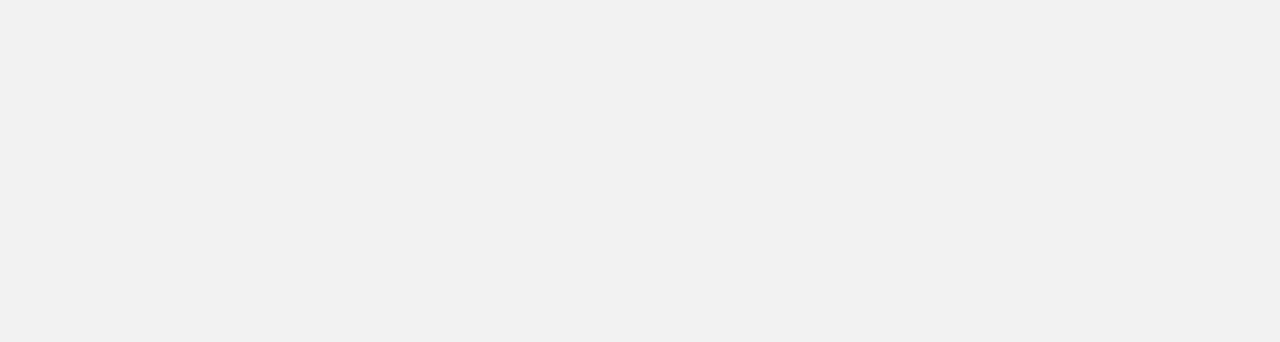
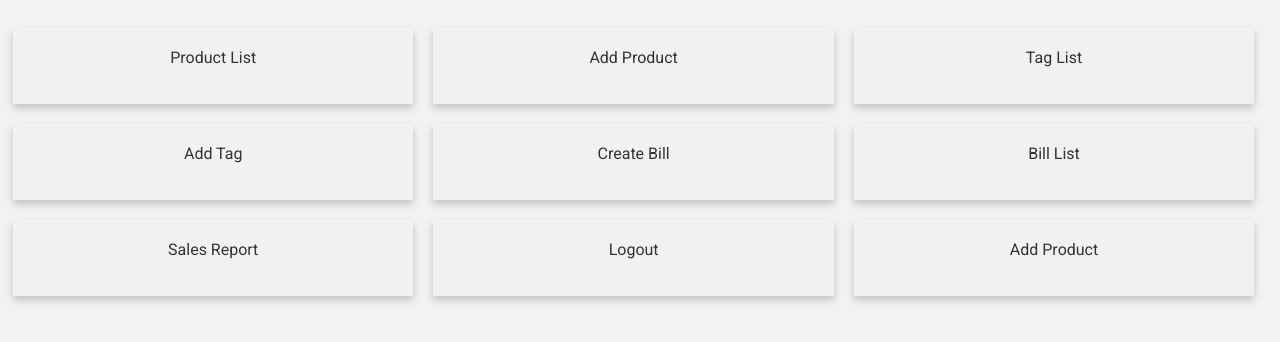
Before and after one commit to nikhilhirulkar/cake-shop, an Angular app: page /home in a window 1280 px wide. Before the commit this address led to /. Shown: the top 342 px of the page. Built offline with nearby package versions, Linux system fonts and the light colour scheme.

Commit message:
add home page

```diff
--- a/src/app/app-routing.module.ts
+++ b/src/app/app-routing.module.ts
@@ -1,10 +1,13 @@
 import { NgModule } from '@angular/core';
 import { Routes, RouterModule } from '@angular/router';
 import { LoginComponent }  from './login/login.component';
+import { HomeComponent } from './home/home.component';
+
 
 
 const routes: Routes = [
-  { path: '', component: LoginComponent }
+  { path: '', component: LoginComponent },
+  { path: 'home', component: HomeComponent },
 ];
 
 @NgModule({
--- a/src/app/app.module.ts
+++ b/src/app/app.module.ts
@@ -8,13 +8,16 @@ import { LoginComponent } from './login/login.component';
 import {MatCardModule} from '@angular/material/card';
 import {MatButtonModule} from '@angular/material/button';
 import {MatToolbarModule} from '@angular/material/toolbar';
+import {MatDividerModule} from '@angular/material/divider';
 import {MatFormFieldModule} from '@angular/material/form-field';
+import { HomeComponent } from './home/home.component';
 
 
 @NgModule({
   declarations: [
     AppComponent,
     LoginComponent,
+    HomeComponent,
   ],
   imports: [
     BrowserModule,
@@ -23,7 +26,8 @@ import {MatFormFieldModule} from '@angular/material/form-field';
     MatCardModule,
     MatButtonModule,
     MatToolbarModule,
-    MatFormFieldModule
+    MatFormFieldModule,
+    MatDividerModule
   ],
   providers: [],
   bootstrap: [AppComponent]
--- /dev/null
+++ b/src/app/home/home.component.html
@@ -0,0 +1,56 @@
+<br>
+<div class="row">
+  <div class="column">
+    <div class="card">
+      <h3>Product List</h3>
+    </div>
+  </div>
+  <div class="column" >
+    <div class="card">
+      <h3>Add Product</h3>
+    </div>
+  </div>
+  <div class="column" >
+    <div class="card">
+      <h3>Tag List</h3>
+    </div>
+  </div>
+</div>
+<br>
+
+<div class="row">
+  <div class="column">
+    <div class="card">
+      <h3>Add Tag</h3>
+    </div>
+  </div>
+  <div class="column" >
+    <div class="card">
+      <h3>Create Bill</h3>
+    </div>
+  </div>
+  <div class="column" >
+    <div class="card">
+      <h3>Bill List</h3>
+    </div>
+  </div>
+</div>
+<br>
+
+<div class="row">
+  <div class="column">
+    <div class="card">
+      <h3>Sales Report</h3>
+    </div>
+  </div>
+  <div class="column" >
+    <div class="card">
+      <h3>Logout</h3>
+    </div>
+  </div>
+  <div class="column" >
+    <div class="card">
+      <h3>Add Product</h3>
+    </div>
+  </div>
+</div>
--- /dev/null
+++ b/src/app/home/home.component.sass
@@ -0,0 +1,41 @@
+*
+  box-sizing: border-box;
+
+
+body
+  font-family: Arial, Helvetica, sans-serif;
+
+
+/* Float four columns side by side */
+.column
+  float: left;
+  width: 33%;
+  padding: 0 10px;
+
+
+/* Remove extra left and right margins, due to padding */
+.row
+  margin: 0 -5px;
+
+/* Clear floats after the columns */
+.row:after
+  content: "";
+  display: table;
+  clear: both;
+
+
+/* Responsive columns */
+@media screen and (max-width: 600px)
+  .column
+    width: 100%;
+    display: block;
+    margin-bottom: 20px;
+
+
+
+/* Style the counter cards */
+.card
+  box-shadow: 0 4px 8px 0 rgba(0, 0, 0, 0.2);
+  padding: 16px;
+  text-align: center;
+  background-color: #f1f1f1;
--- /dev/null
+++ b/src/app/home/home.component.ts
@@ -0,0 +1,16 @@
+import { Component, OnInit } from '@angular/core';
+
+@Component({
+  selector: 'app-home',
+  templateUrl: './home.component.html',
+  styleUrls: ['./home.component.sass']
+})
+export class HomeComponent implements OnInit {
+
+  constructor() { }
+
+  ngOnInit(): void {
+  }
+
+
+}
--- a/src/app/login/login.component.html
+++ b/src/app/login/login.component.html
@@ -9,7 +9,7 @@
        <input type="password" class="password">
        <p class="text-right pointer">Forget Password?</p>
        <div class="logo mb-4">
-           <button mat-raised-button color="accent">LOGIN</button>
+           <button mat-raised-button color="accent" (click)="jumpToHome()">LOGIN</button>
        </div>
     </mat-card>
 
--- a/src/app/login/login.component.ts
+++ b/src/app/login/login.component.ts
@@ -1,5 +1,7 @@
 import { Component, OnInit } from '@angular/core';
 import {MatCardModule} from '@angular/material/card';
+import {Router} from '@angular/router';
+
 @Component({
   selector: 'app-login',
   templateUrl: './login.component.html',
@@ -8,9 +10,14 @@ import {MatCardModule} from '@angular/material/card';
 )
 export class LoginComponent implements OnInit {
 
-  constructor() { }
+  constructor(private router: Router) {}
 
   ngOnInit(): void {
   }
 
+  jumpToHome(){
+    this.router.navigateByUrl('/home');
+    console.log("homee")
+  }
+
 }
```
Also changed, not shown: 2 other files (tests, documents, lock files or other folders).
